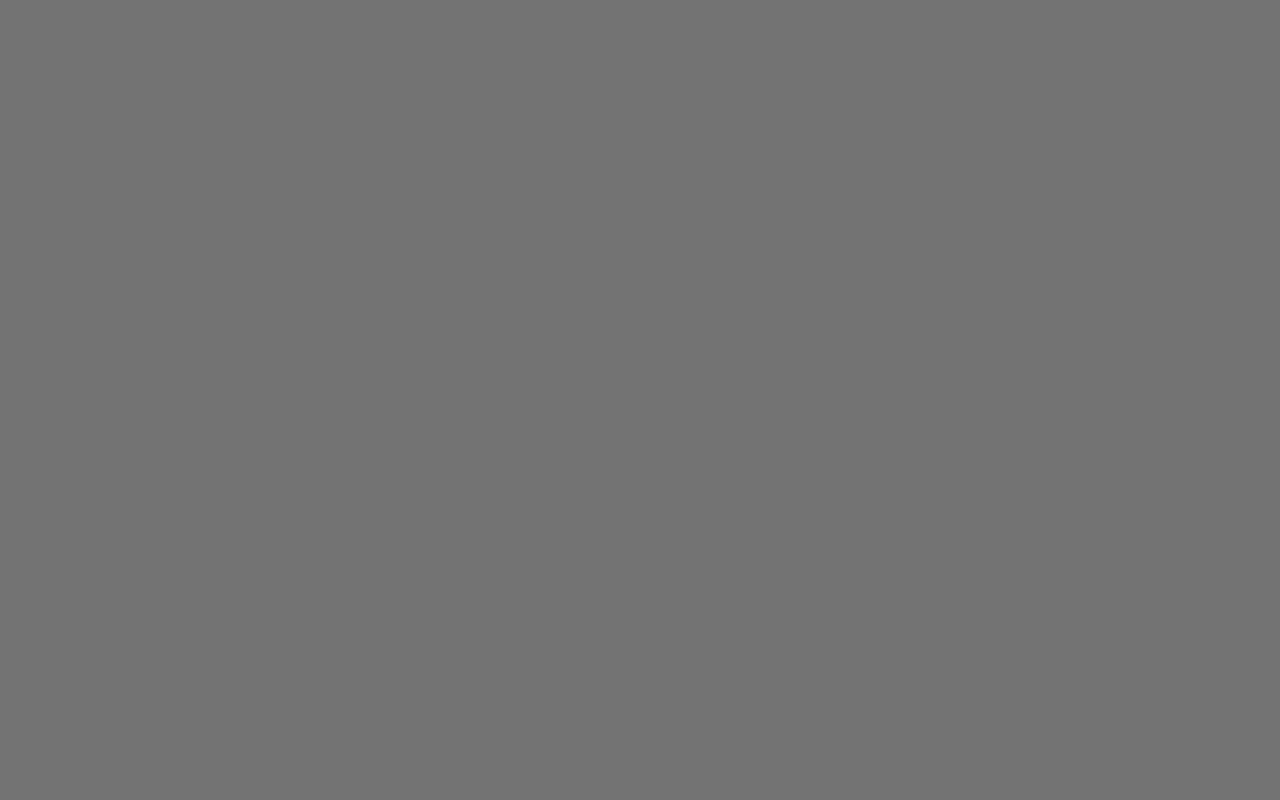
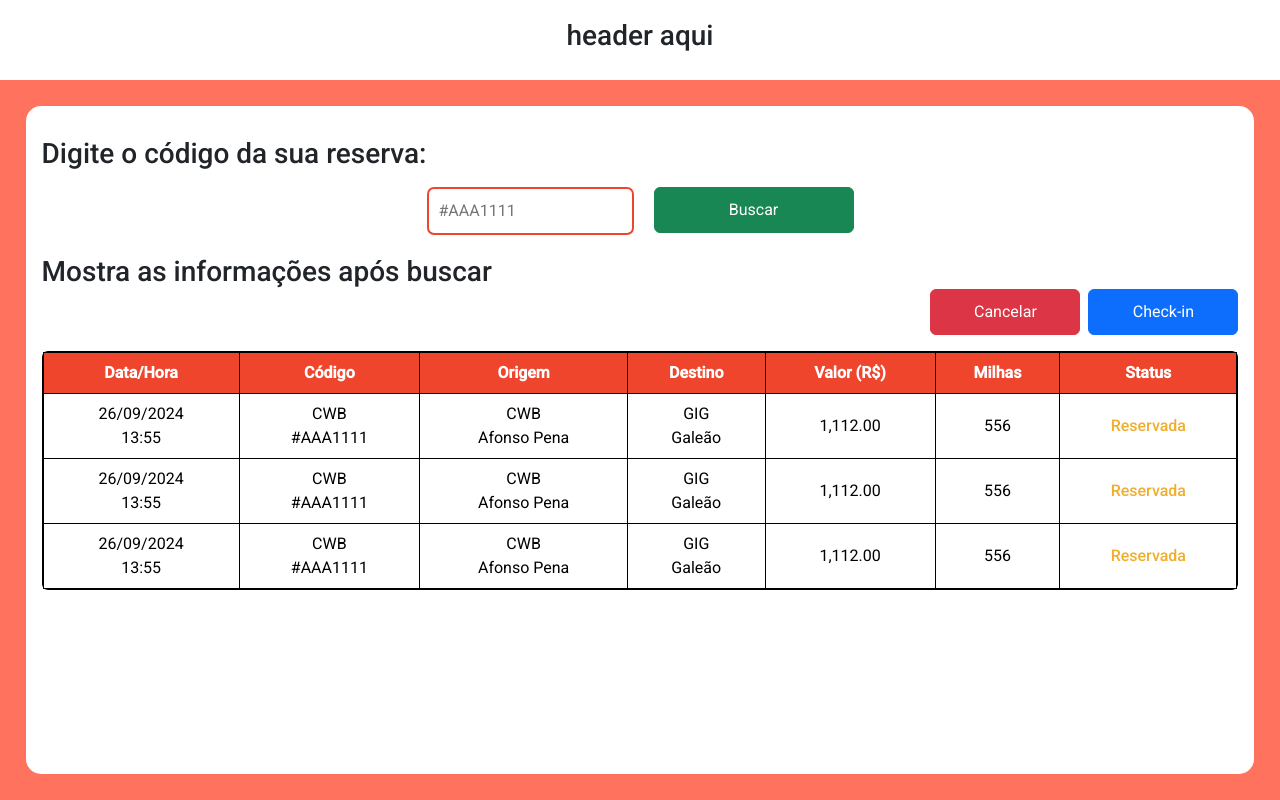
Before and after one commit to ClaudioHenr/DAC-Empresa-Aerea, an Angular app: page /check-booking in a window 1280 px wide. Before the commit this address led to /. Built offline with nearby package versions, Linux system fonts and the light colour scheme.

Commit message:
pagina feita

```diff
--- a/src/app/app.routes.ts
+++ b/src/app/app.routes.ts
@@ -8,6 +8,7 @@ import { HomeEmployeeComponent } from './users/employee/home-employee/home-emplo
 import { ExtratoComponent } from './users/customer/extrato-milhas/extrato.component';
 import { FirstPageBookingComponent } from './users/customer/booking/first-page-booking/first-page-booking.component';
 import { SecondPageBookingComponent } from './users/customer/booking/second-page-booking/second-page-booking.component';
+import { CheckBookingComponent } from './users/customer/check-booking/check-booking.component';
 
 
 export const routes: Routes = [
@@ -46,5 +47,9 @@ export const routes: Routes = [
     {
         path: 'booking/second-page',
         component: SecondPageBookingComponent
+    },
+    {
+        path: 'check-booking',
+        component: CheckBookingComponent
     }
 ];
--- /dev/null
+++ b/src/app/users/customer/check-booking/check-booking.component.css
@@ -0,0 +1,79 @@
+.vh-100 {
+    height: 100vh;
+}
+
+.h-10 {
+    height: 10%;
+}
+
+.h-90 {
+    height: 90%;
+}
+
+.padding-2{
+    padding: 2%;
+}
+
+.bg-orange {
+    background-color: #FF725E !important;
+}
+
+.text-orange {
+    color: #F0452D !important;
+}
+
+.btn-orange{
+    background-color: #F0452D !important;
+}
+
+.bg-white {
+    background-color: white !important;
+}
+
+.text-white {
+    color: white !important;
+}
+
+.bg-orange-darker{
+    background-color: #F0452D;
+}
+
+.rounded-3 {
+    border-radius: 15px !important;
+}
+
+.border-dark {
+    border: 1px solid black !important;
+}
+
+.text-warning {
+    color: #F0AE2D !important;
+}
+
+.text-success {
+    color: green !important;
+}
+
+.text-danger {
+    color: red !important;
+}
+
+.fw-medium {
+    font-weight: 500 !important;
+}
+
+.texto-subtitulo{
+    font-weight: 300;
+    font-size: 20px;
+}
+
+.input-voa{
+    border: 2px solid #F0452D;
+    border-radius: 7px;
+    padding: 10px;
+}
+
+
+.text-dark {
+    color: #000000 !important;
+}
--- /dev/null
+++ b/src/app/users/customer/check-booking/check-booking.component.html
@@ -0,0 +1,88 @@
+<div class="d-flex align-items-center justify-content-center vh-100 bg-orange flex-column">
+    <div class="w-100 h-10 bg-white d-flex align-items-center justify-content-center">
+        <h3 class="text-center">header aqui</h3>
+    </div>
+    <div class="w-100 h-90 padding-2">
+        <div class="bg-white w-100 h-100 rounded-3">
+            <div class="w-100 h-10">
+                <div class="d-flex justify-content-between align-items-center h-100 px-3">
+                    <div style="margin-top: 30px;">
+                        <div>
+                            <h3 class="m-0">Digite o código da sua reserva:</h3>
+                        </div>
+                    </div>
+                </div>
+            </div>
+
+            <div class="w-100 h-90 px-3" style="padding-top: 15px; display: flex; flex-direction: column; justify-content: space-between;">
+                <div>
+                    <div class="d-flex justify-content-center" style="gap: 20px; margin-bottom: 20px;">
+                        <div>
+                            <input type="text" class="input-voa" placeholder="#AAA1111">
+                        </div>
+                        <div>
+                            <button class="btn btn-success" style="padding: 10px; width: 200px;">Buscar</button>
+                        </div>
+                    </div>
+                    <div>
+                        <h3 class="m-0">Mostra as informações após buscar</h3>
+                    </div>
+                    <div class="d-flex justify-content-end mb-3">
+                        <button class="btn btn-danger me-2" style="padding: 10px; width: 150px;">Cancelar</button>
+                        <button class="btn btn-primary" style="padding: 10px; width: 150px;">Check-in</button>
+                    </div>
+
+                    <div class="rounded border border-dark">
+                        <table class="table table-hover table-bordered m-0 border-dark">
+                            <thead class="align-middle text-center">
+                                <tr>
+                                    <th class="text-white bg-orange-darker">Data/Hora</th>
+                                    <th class="text-white bg-orange-darker">Código</th>
+                                    <th class="text-white bg-orange-darker">Origem</th>
+                                    <th class="text-white bg-orange-darker">Destino</th>
+                                    <th class="text-white bg-orange-darker">Valor (R$)</th>
+                                    <th class="text-white bg-orange-darker">Milhas</th>
+                                    <th class="text-white bg-orange-darker">Status</th>
+                                </tr>
+                            </thead>
+                            <tbody class="align-middle text-center">
+                                <tr>
+                                    <td>26/09/2024<br>13:55</td>
+                                    <td>CWB<br>#AAA1111</td>
+                                    <td>CWB<br>Afonso Pena</td>
+                                    <td>GIG<br>Galeão</td>
+                                    <td>1,112.00</td>
+                                    <td>556</td>
+                                    <td class="text-warning fw-medium">Reservada</td>
+
+                                </tr>
+                                <tr>
+                                    <td>26/09/2024<br>13:55</td>
+                                    <td>CWB<br>#AAA1111</td>
+                                    <td>CWB<br>Afonso Pena</td>
+                                    <td>GIG<br>Galeão</td>
+                                    <td>1,112.00</td>
+                                    <td>556</td>
+                                    <td class="text-warning fw-medium">Reservada</td>
+
+                                </tr>
+                                <tr>
+                                    <td>26/09/2024<br>13:55</td>
+                                    <td>CWB<br>#AAA1111</td>
+                                    <td>CWB<br>Afonso Pena</td>
+                                    <td>GIG<br>Galeão</td>
+                                    <td>1,112.00</td>
+                                    <td>556</td>
+                                    <td class="text-warning fw-medium">Reservada</td>
+
+                                </tr>
+                            </tbody>
+                        </table>
+                    </div>
+                </div>
+            <div>
+            </div>
+        </div>
+
+    </div>
+</div>
```
Also changed, not shown: src/app/users/customer/check-booking/check-booking.component.ts (added, +12 -0 lines), 2 other files (tests, documents, lock files or other folders).
